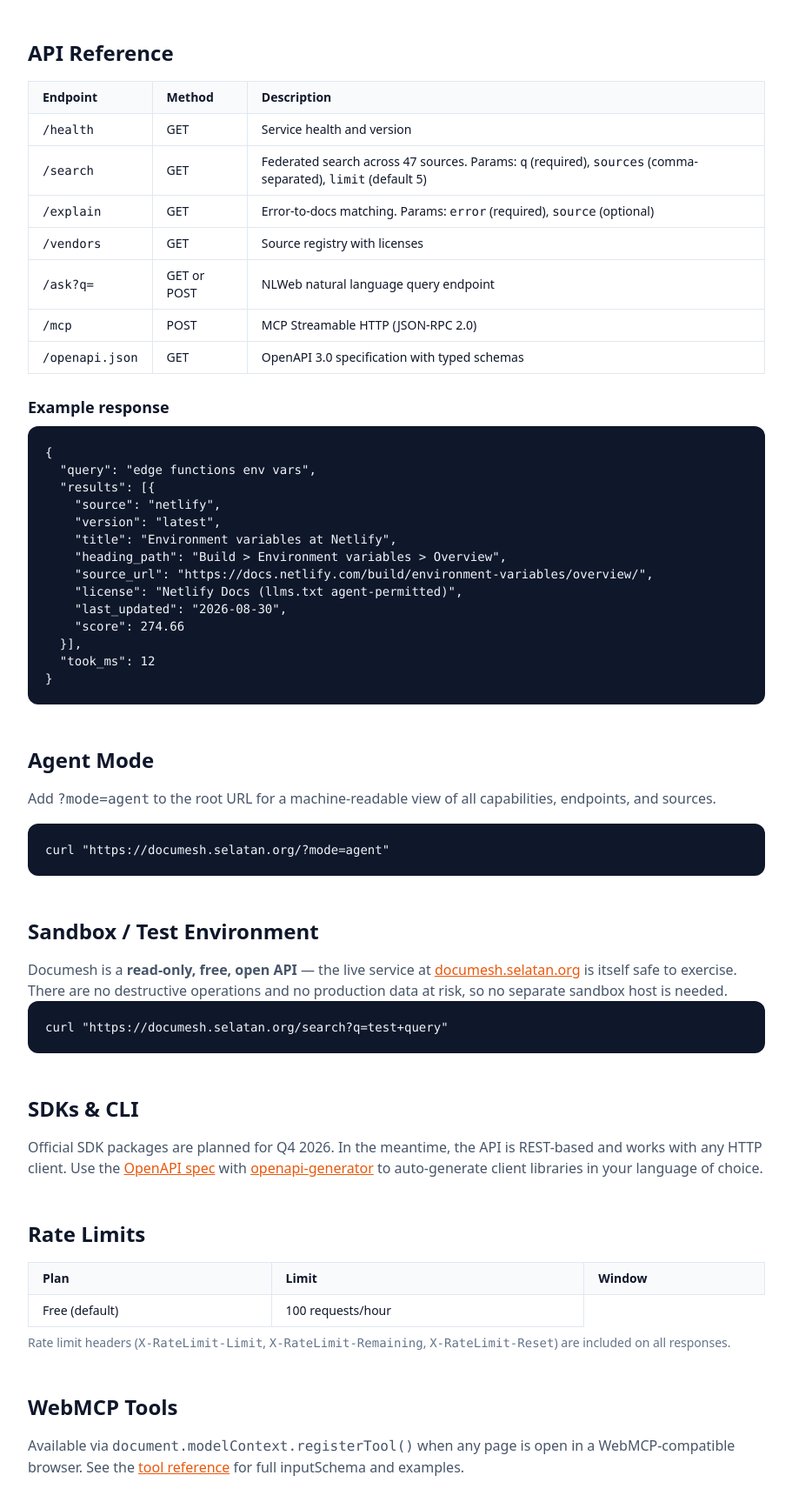
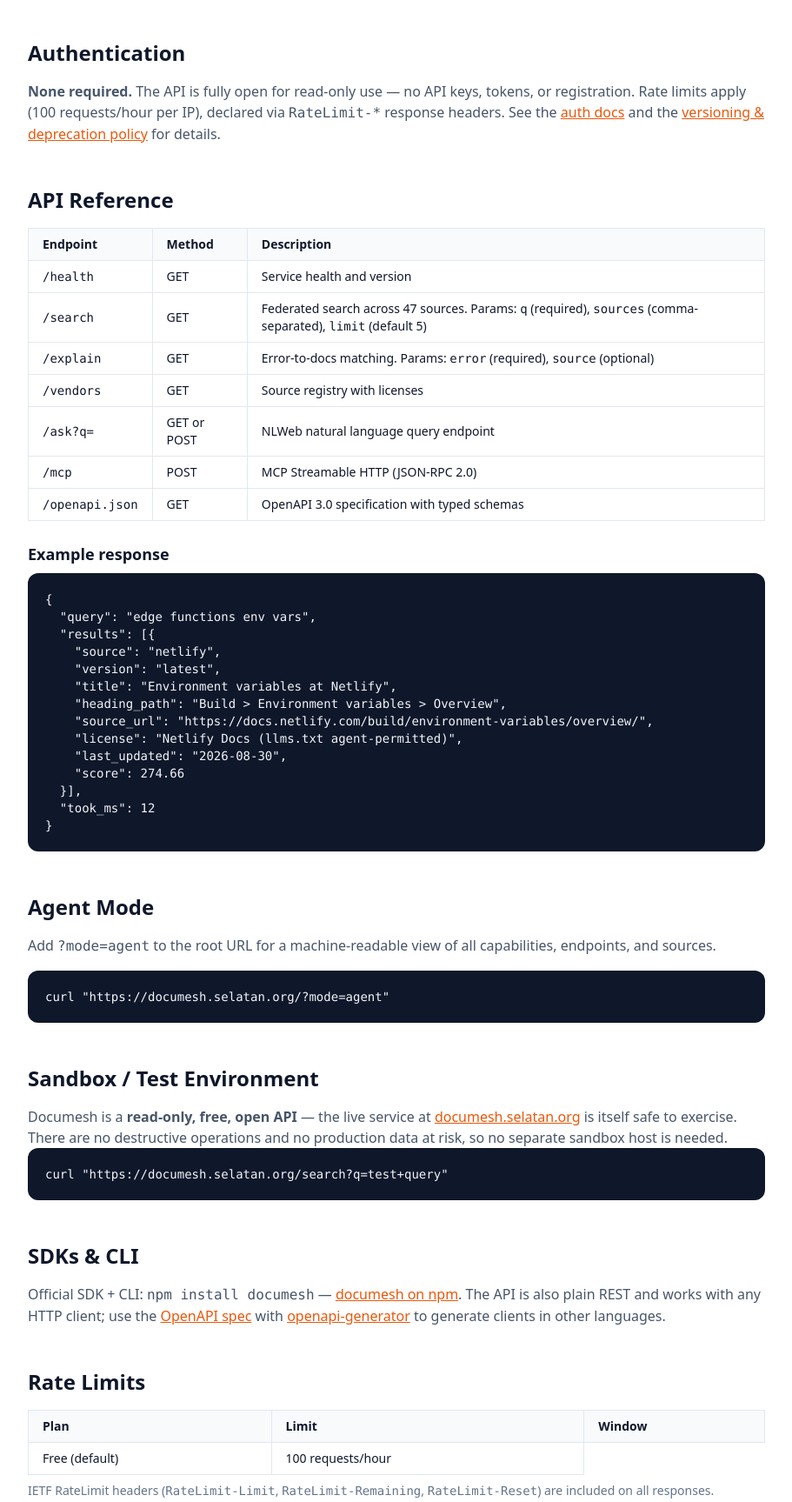
Before and after one commit to rhps/documesh.dev, a website: page app/developers.html in a window 1280 px wide. Shown: the part 444-2171 px from the top of the page at 87% size, without its empty margins (184-1095 px from the left). Drawn offline with nearby package versions, Linux system fonts and the light colour scheme.

Commit message:
feat(dev-portal): Authentication section (none required, RateLimit-* headers, auth.md + deprecation.md links); fix stale X-RateLimit names and SDK status on developers.html — addresses 'thin page' finding

```diff
--- a/app/developers.html
+++ b/app/developers.html
@@ -69,6 +69,12 @@
   <p class="mt-3 text-sm text-slate-500">Returns ranked results with source, version, license, and canonical source URL for every match.</p>
 </section>
 
+<!-- Authentication -->
+<section class="mt-12">
+  <h2 class="text-2xl font-bold mb-4">Authentication</h2>
+  <p class="text-slate-600"><strong>None required.</strong> The API is fully open for read-only use — no API keys, tokens, or registration. Rate limits apply (100 requests/hour per IP), declared via <code>RateLimit-*</code> response headers. See the <a href="auth.md" class="text-orange-600 underline">auth docs</a> and the <a href="deprecation.md" class="text-orange-600 underline">versioning &amp; deprecation policy</a> for details.</p>
+</section>
+
 <!-- API Reference -->
 <section class="mt-12">
   <h2 class="text-2xl font-bold mb-4">API Reference</h2>
@@ -119,7 +125,7 @@
 <!-- SDKs -->
 <section class="mt-12">
   <h2 class="text-2xl font-bold mb-4">SDKs & CLI</h2>
-  <p class="text-slate-600">Official SDK packages are planned for Q4 2026. In the meantime, the API is REST-based and works with any HTTP client. Use the <a href="/openapi.json" class="text-orange-600 underline">OpenAPI spec</a> with <a href="https://openapi-generator.tech" class="text-orange-600 underline">openapi-generator</a> to auto-generate client libraries in your language of choice.</p>
+  <p class="text-slate-600">Official SDK + CLI: <code>npm install documesh</code> — <a href="https://www.npmjs.com/package/documesh" class="text-orange-600 underline">documesh on npm</a>. The API is also plain REST and works with any HTTP client; use the <a href="/openapi.json" class="text-orange-600 underline">OpenAPI spec</a> with <a href="https://openapi-generator.tech" class="text-orange-600 underline">openapi-generator</a> to generate clients in other languages.</p>
 </section>
 
 <!-- Rate Limits -->
@@ -129,7 +135,7 @@
     <thead><tr class="bg-slate-50 text-left"><th class="px-4 py-2 border border-slate-200">Plan</th><th class="px-4 py-2 border border-slate-200">Limit</th><th class="px-4 py-2 border border-slate-200">Window</th></tr></thead>
     <tbody><tr><td class="px-4 py-2 border border-slate-200">Free (default)</td><td class="px-4 py-2 border border-slate-200">100 requests/hour</td></tr></tbody>
   </table>
-  <p class="text-sm text-slate-500 mt-2">Rate limit headers (<code>X-RateLimit-Limit</code>, <code>X-RateLimit-Remaining</code>, <code>X-RateLimit-Reset</code>) are included on all responses.</p>
+  <p class="text-sm text-slate-500 mt-2">IETF RateLimit headers (<code>RateLimit-Limit</code>, <code>RateLimit-Remaining</code>, <code>RateLimit-Reset</code>) are included on all responses.</p>
 </section>
 
 <!-- WebMCP Tools -->
```
